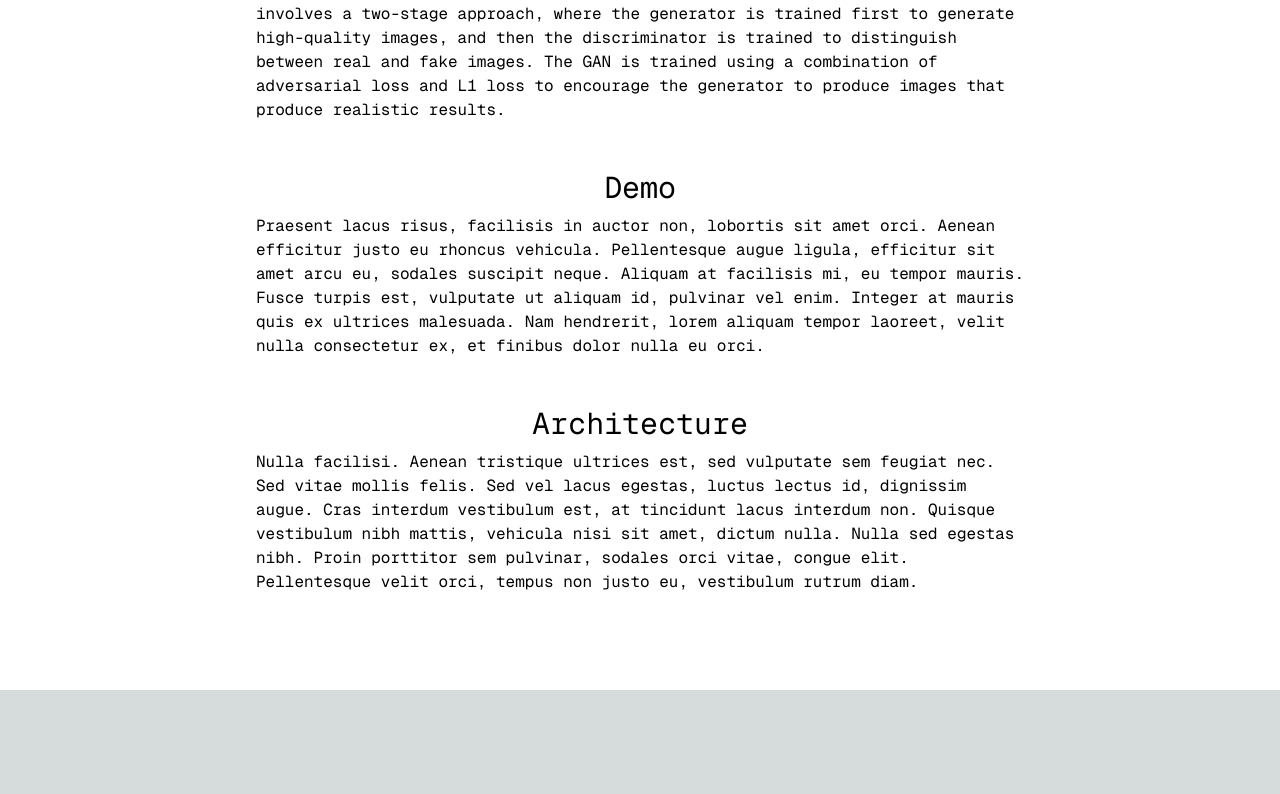
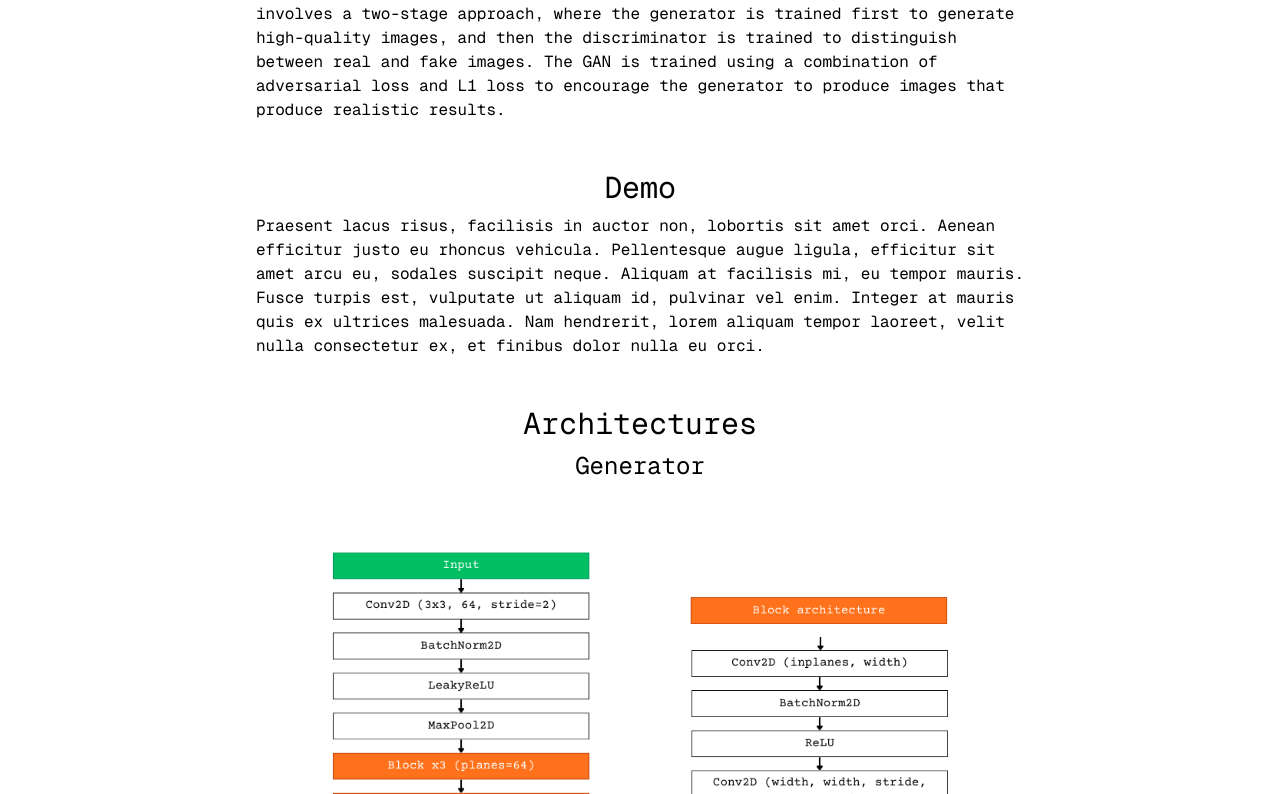
Before and after one commit to ericfzhu/replica, a Next.js app: page / in a window 1280 px wide. Shown: the part 488-1282 px from the top of the page. Before the commit the page ends 1178 px from the top, so only its background shows below. Built offline with nearby package versions, Linux system fonts and the light colour scheme.

Commit message:
architecture diagrams

```diff
--- a/src/app/page.tsx
+++ b/src/app/page.tsx
@@ -51,13 +51,17 @@ export default function Home() {
 			</section>
 
 			<section className="flex max-w-3xl flex-col gap-2">
-				<h2 className="text-center text-3xl">Architecture</h2>
-				<p>
-					Nulla facilisi. Aenean tristique ultrices est, sed vulputate sem feugiat nec. Sed vitae mollis felis. Sed vel lacus egestas,
-					luctus lectus id, dignissim augue. Cras interdum vestibulum est, at tincidunt lacus interdum non. Quisque vestibulum nibh mattis,
-					vehicula nisi sit amet, dictum nulla. Nulla sed egestas nibh. Proin porttitor sem pulvinar, sodales orci vitae, congue elit.
-					Pellentesque velit orci, tempus non justo eu, vestibulum rutrum diam.
-				</p>
+				<h2 className="text-center text-3xl">Architectures</h2>
+				<div className="flex flex-col">
+					<div>
+						<h3 className="text-center text-2xl">Generator</h3>
+						<Image src="/generator.png" alt="ResNeXt-based Generator" width={500} height={500} className="w-full" />
+					</div>
+					<div>
+						<h3 className="text-center text-2xl">Discriminator</h3>
+						<Image src="/discriminator.png" alt="ResNeXt-based Generator" width={500} height={500} className="w-full" />
+					</div>
+				</div>
 			</section>
 		</main>
 	);
```
Also changed, not shown: public/discriminator.png (added), public/generator.png (added).
